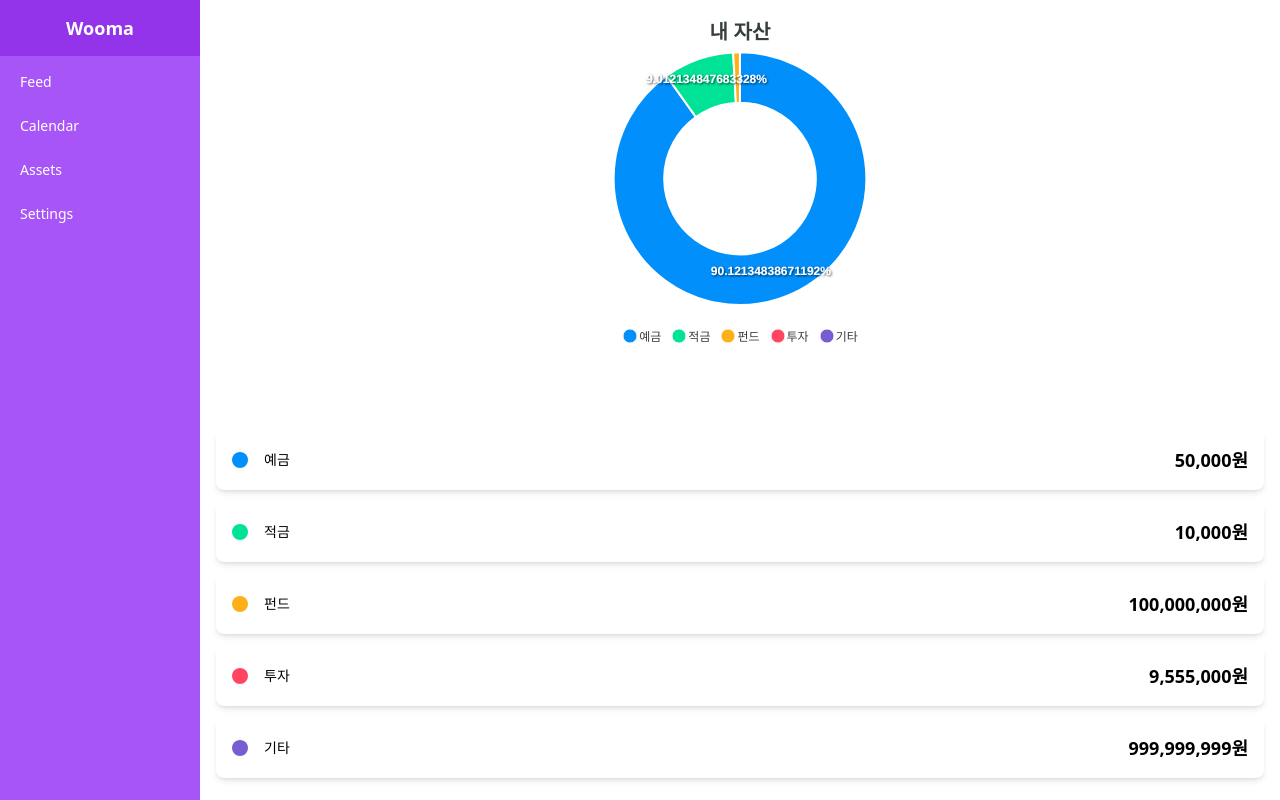
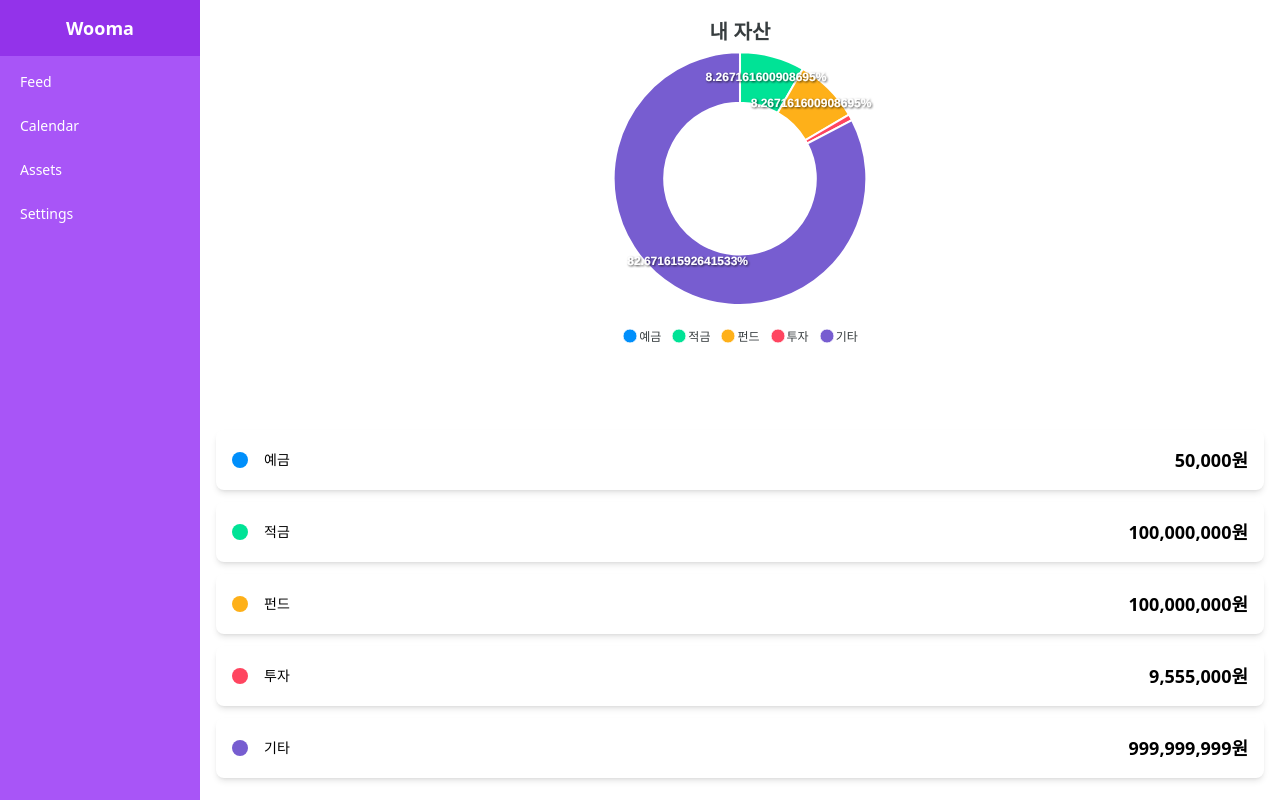
Before and after one commit to taewonnn/Wooma, a React (Vite) app: page /assets in a window 1280 px wide. Built offline with nearby package versions, Linux system fonts and the light colour scheme; no server answers.

Commit message:
feat: asset - 그래프 테스트

```diff
--- a/src/pages/member/Assets.tsx
+++ b/src/pages/member/Assets.tsx
@@ -6,16 +6,16 @@ import { formatNumber } from '../../constants/common';
 
 // @todo mock
 const rawAssets = [
-  { title: '예금', value: '50000' },
-  { title: '적금', value: '10000' },
-  { title: '펀드', value: '100000000' },
-  { title: '투자', value: '9555000' },
-  { title: '기타', value: '999999999' },
+  { title: '예금', value: 50000 },
+  { title: '적금', value: 100000000 },
+  { title: '펀드', value: 100000000 },
+  { title: '투자', value: 9555000 },
+  { title: '기타', value: 999999999 },
 ];
 
 // 차트 옵션 설정 객체
 const AssetData: ApexOptions = {
-  series: [999999999, 100000000, 9555000, 50000, 10000], // 실 데이터
+  series: rawAssets.map(asset => asset.value), // 실 데이터
   title: { text: '내 자산', align: 'center', style: { fontSize: '20' } },
   chart: {
     type: 'donut',
```
